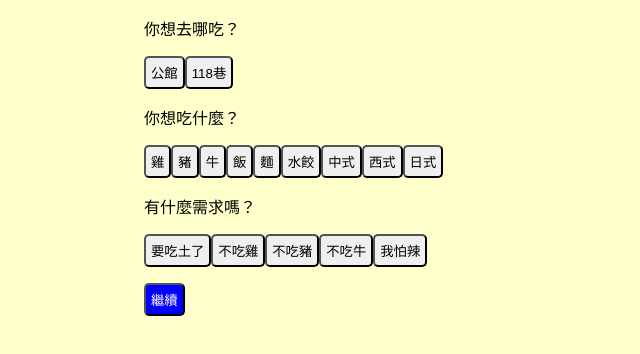
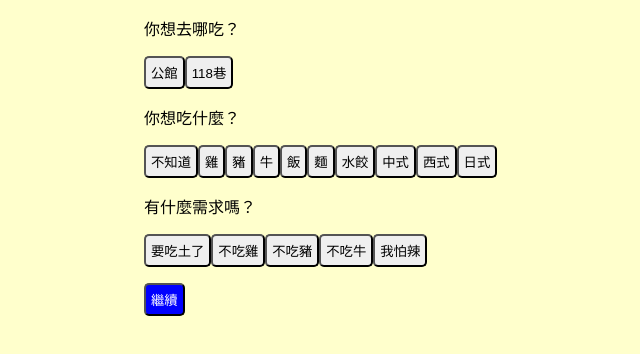
Before and after one commit to stdio2016/FoodWheel, a React (Create React App) app in the folder react-ver/: page / in a window 1280 px wide. Both pictures are taken after a click on the button "請按我". Shown: the top 354 px of the page, without its empty margins (246-886 px from the left). Built offline with nearby package versions, Linux system fonts and the light colour scheme.

Commit message:
send form helper

```diff
--- a/react-ver/src/App.js
+++ b/react-ver/src/App.js
@@ -5,10 +5,14 @@ import { ToggleButtonList } from './ToggleButton';
 
 function App() {
   var [page, setPage] = useState(1);
+  function helpselect(x) {
+    setPage(3);
+    console.log(x);
+  }
   return (
     <>
       <HomePage show={page===1} start={()=>setPage(2)}></HomePage>
-      <SelectPage show={page===2} helpselect={()=>setPage(3)}></SelectPage>
+      <SelectPage show={page===2} helpselect={helpselect}></SelectPage>
       <h1 style={{textAlign:'center'}} hidden={page!==3}>TODO</h1>
     </>
   );
@@ -33,9 +37,20 @@ function HomePage({show, start}) {
 }
 
 function SelectPage({show, helpselect}) {
-  var [whereToEat, setWhereToEat] = useState();
-  var [whatToEat, setWhatToEat] = useState();
-  var [requirements, setRequirements] = useState();
+  var [whereToEat, setWhereToEat] = useState([]);
+  var [whatToEat, setWhatToEat] = useState([]);
+  var [requirements, setRequirements] = useState([]);
+  function sendFormHelper() {
+    if (whereToEat.length === 0) {
+      alert('請選擇至少一個地點');
+      return ;
+    }
+    helpselect({
+      whereToEat: whereToEat,
+      whatToEat: whatToEat,
+      requirements: requirements
+    });
+  }
   return (
     <div id='spaSelect' className='spaPage' hidden={!show}>
       <p>你想去哪吃？</p>
@@ -47,7 +62,7 @@ function SelectPage({show, helpselect}) {
       <p>你想吃什麼？</p>
       <ToggleButtonList
         select={whatToEat}
-        list={['雞','豬','牛','飯','麵','水餃','中式','西式','日式']}
+        list={['不知道', '雞','豬','牛','飯','麵','水餃','中式','西式','日式']}
         onChange={setWhatToEat}
       />
       <p>有什麼需求嗎？</p>
@@ -57,7 +72,7 @@ function SelectPage({show, helpselect}) {
         onChange={setRequirements}
       />
       <p>
-        <button className='blue-button' onClick={helpselect}>繼續</button>
+        <button className='blue-button' onClick={sendFormHelper}>繼續</button>
       </p>
     </div>
   );
--- a/react-ver/src/ToggleButton.js
+++ b/react-ver/src/ToggleButton.js
@@ -10,17 +10,16 @@ export function ToggleButton({children, select, onChange}) {
 }
 
 export function ToggleButtonList({list, select, onChange}) {
-  select = select || new Set();
+  select = select || [];
   function handleChange(index, sel) {
-    select = new Set(select);
-    if (sel) select.delete(index);
-    else select.add(index);
+    if (sel) select = select.filter(x => x !== index);
+    else select = select.concat([index]);
     onChange(select);
   }
   var buttons = list.map((item) => (
     <ToggleButton
       key={item}
-      select={select.has(item)}
+      select={select.includes(item)}
       onChange={sel => handleChange(item, !sel)}
     >{item}</ToggleButton>
   ));
```
